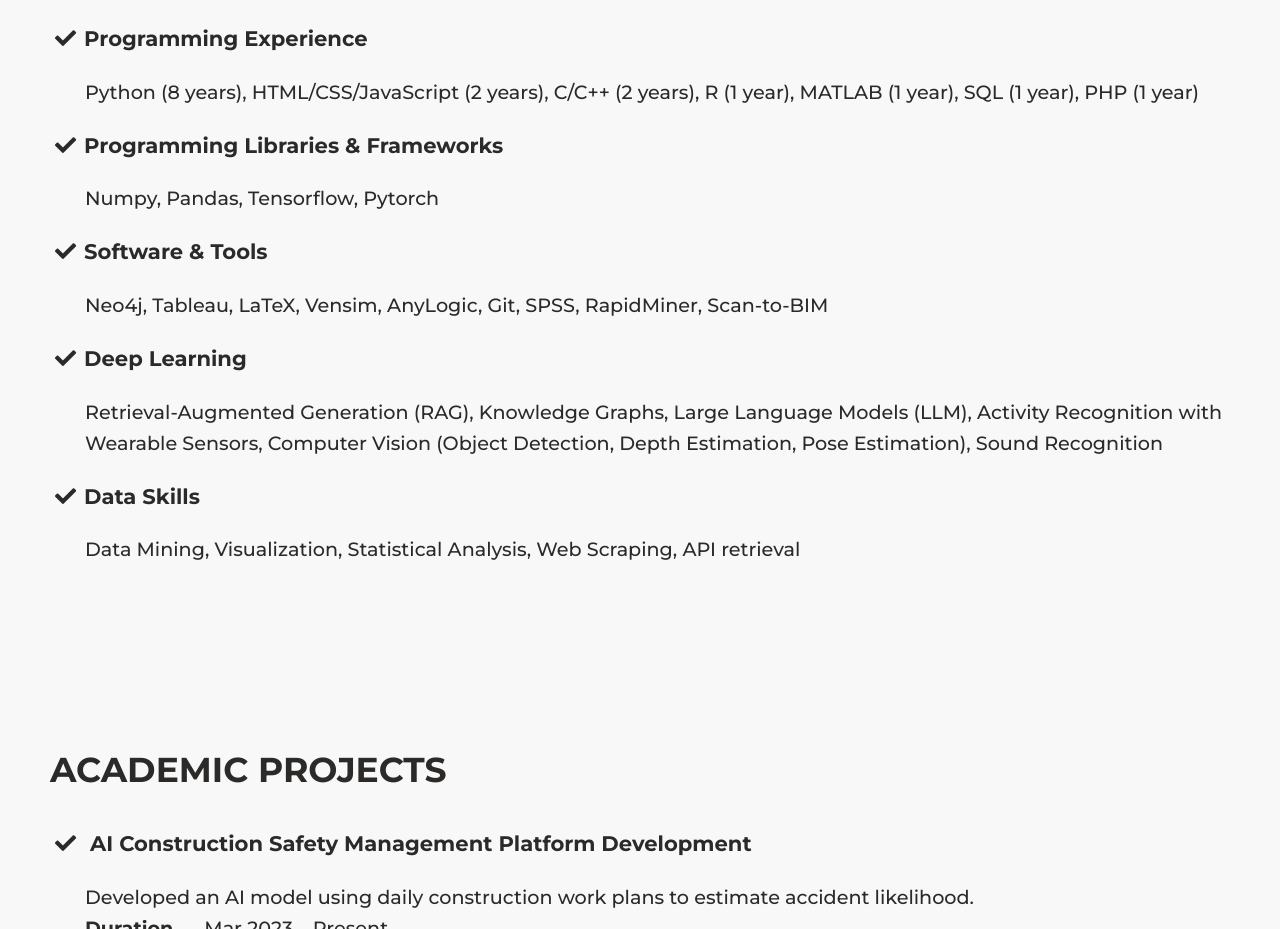
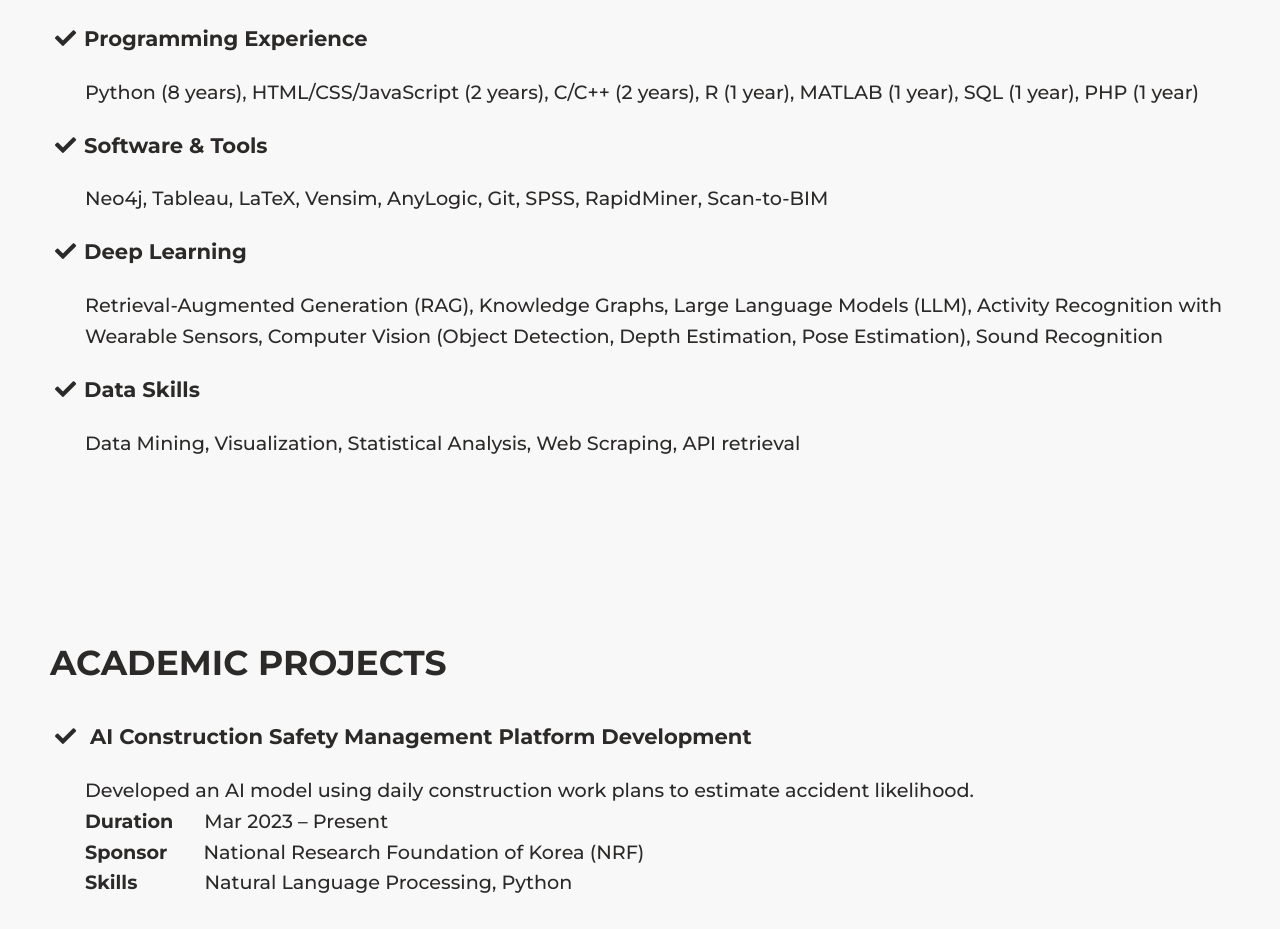
Before and after one commit to separk-1/separk-1.github.io, a plain HTML site: page index.html in a window 1280 px wide. Shown: the part 3140-4069 px from the top of the page. Drawn offline with nearby package versions, Linux system fonts and the light colour scheme.

Commit message:
update skills

```diff
--- a/index.html
+++ b/index.html
@@ -100,10 +100,6 @@
             <li>
                 <h3><i class="fas fa-check"></i>Programming Experience</h3>
                 <p>Python (8 years), HTML/CSS/JavaScript (2 years), C/C++ (2 years), R (1 year), MATLAB (1 year), SQL (1 year), PHP (1 year)</p>
-            </li>
-            <li>
-                <h3><i class="fas fa-check"></i>Programming Libraries & Frameworks</h3>
-                <p>Numpy, Pandas, Tensorflow, Pytorch</p>
             </li>
             <li>
                 <h3><i class="fas fa-check"></i>Software & Tools</h3>
--- a/resume.json
+++ b/resume.json
@@ -258,10 +258,6 @@
       ]
     },
     {
-      "category": "Programming Libraries & Frameworks",
-      "items": ["Numpy", "Pandas", "Tensorflow", "Pytorch"]
-    },
-    {
       "category": "Software & Tools",
       "items": [
         "Neo4j",
```
